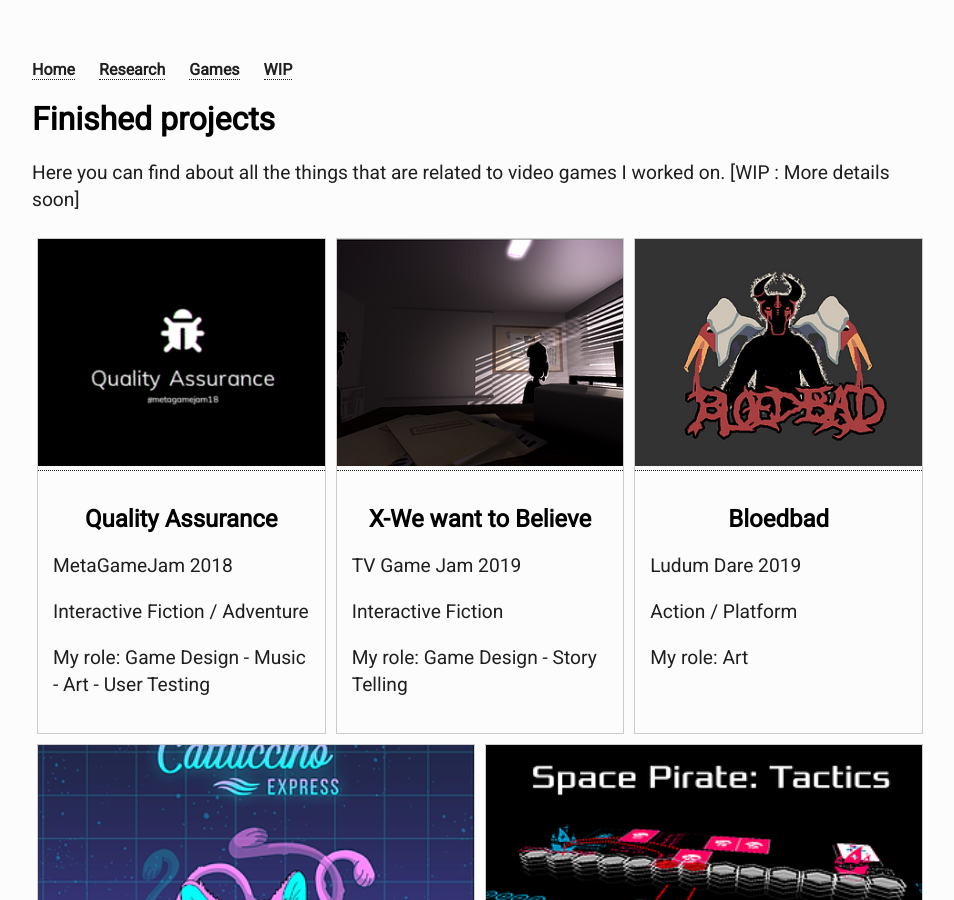
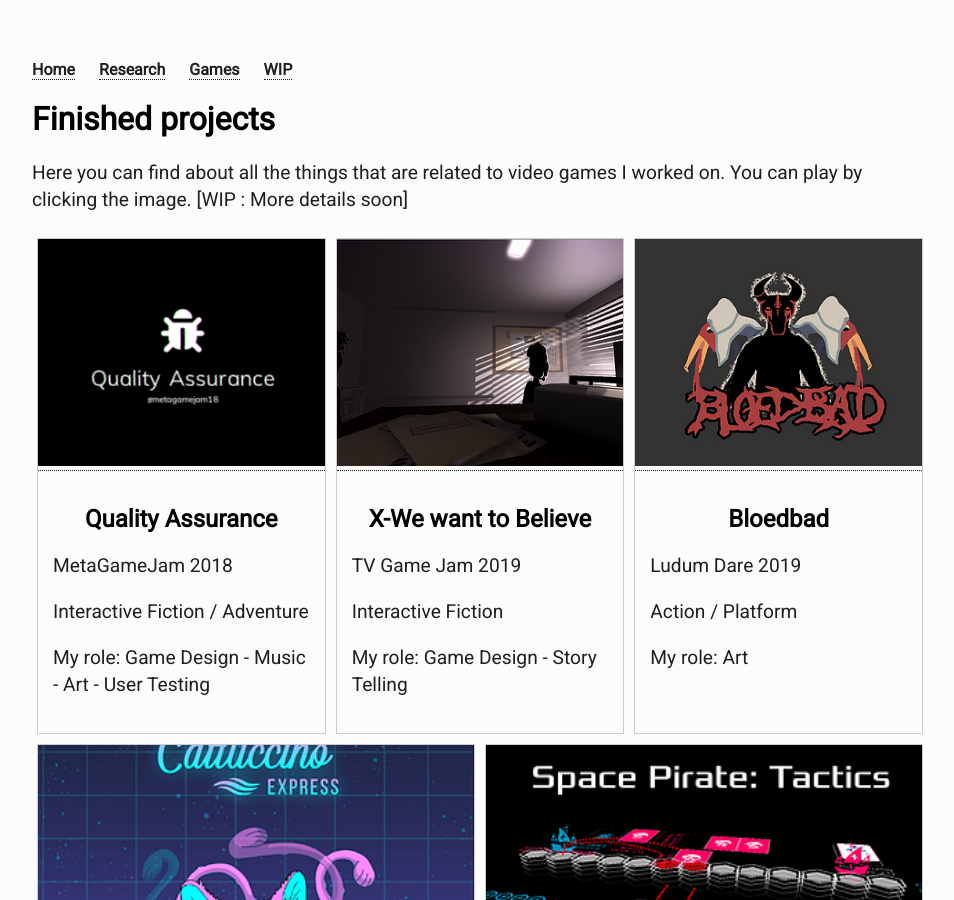
Before and after one commit to PACinquin/pacinquin.github.io, a Jekyll site: the page built from playthings.html, in a window 1280 px wide and 900 px high. Shown: the whole window, without its empty margins (160-1114 px from the left). Built offline with Jekyll 4.4.1, drawn with Linux system fonts in a browser that asks for light colours.

Commit message:
Update playthings.html

```diff
--- a/playthings.html
+++ b/playthings.html
@@ -4,7 +4,7 @@ title: PAC website - Games
 ---
 <div class="blurb">
 	<h1>Finished projects</h1>
-	<p>Here you can find about all the things that are related to video games I worked on. [WIP : More details soon]</p>
+	<p>Here you can find about all the things that are related to video games I worked on. You can play by clicking the image. [WIP : More details soon]</p>
 	<div class="meta_gallery">
 	<div class="gallery">
   		<a target="_blank" href="https://solroo.itch.io/mgj18-qa">
```
